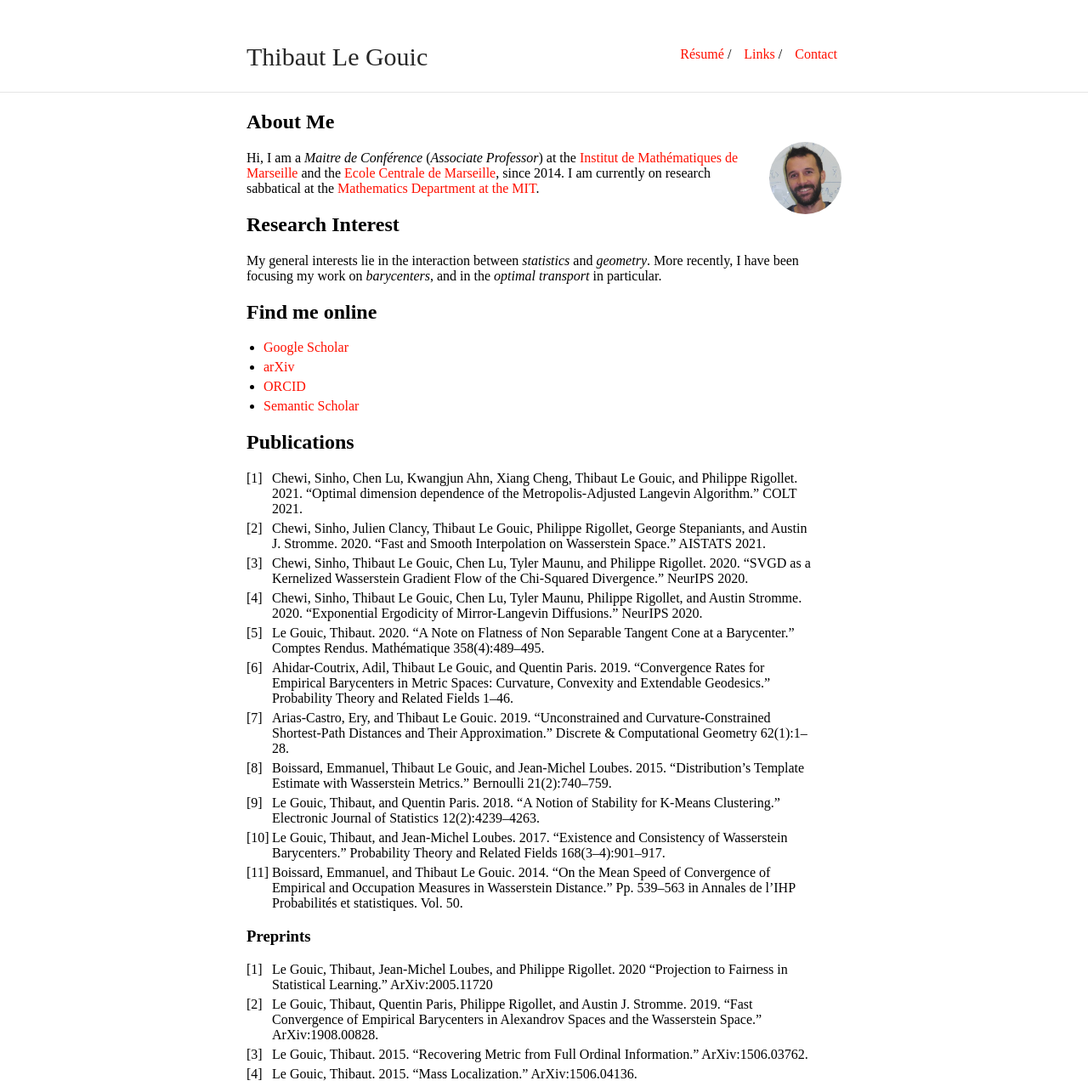
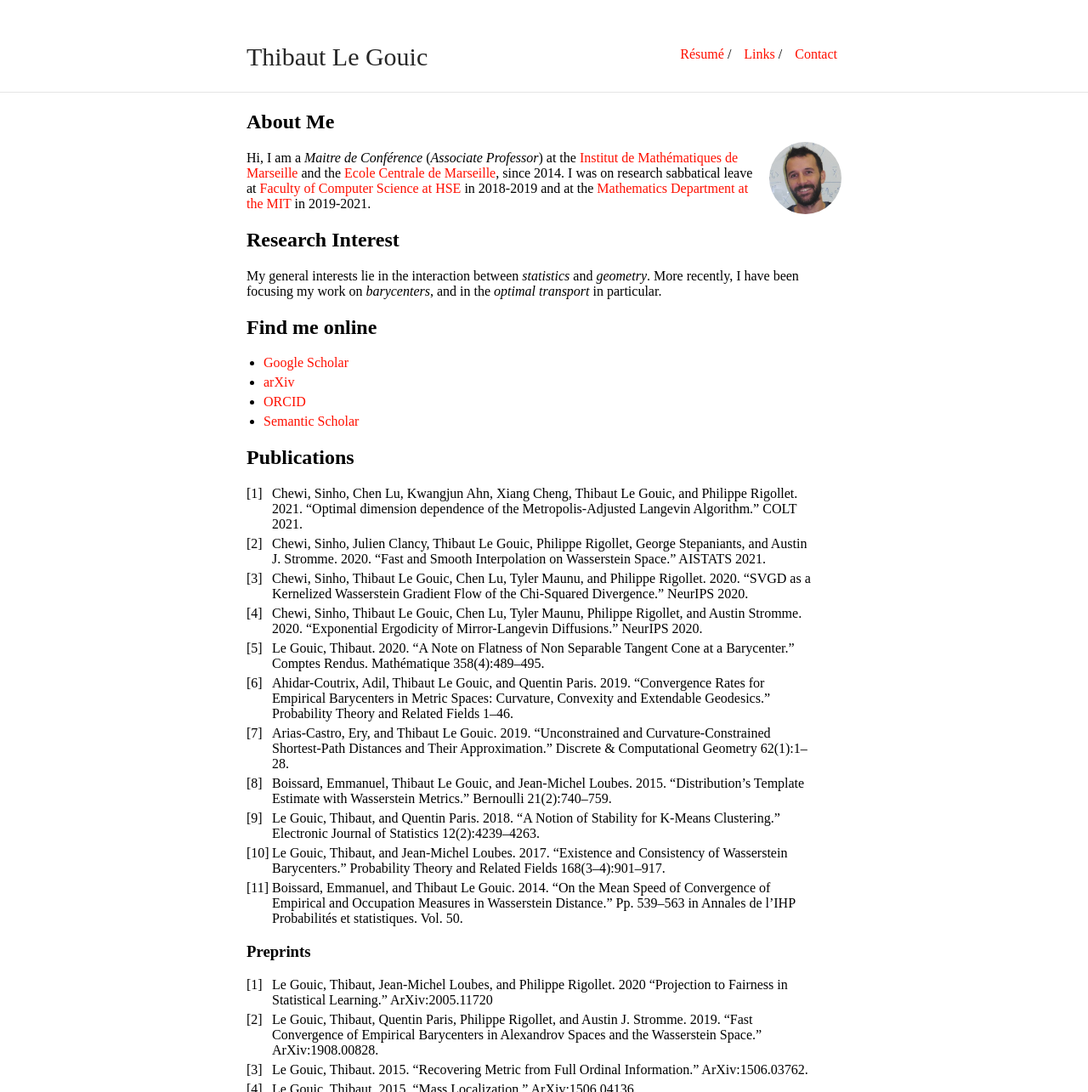
Before and after one commit to ThibautLG/thibautlg.github.io, a Jekyll site: the page built from index.md, in a window 1280 px wide, cut to the strip 0-1285 px from the top of the page. Shown: the whole strip at 85% size. Built offline with Jekyll 4.4.1, drawn with Linux system fonts in a browser that asks for light colours; our own code applies the rules of GitHub Pages for plain Markdown files.

Commit message:
update bio

```diff
--- a/index.md
+++ b/index.md
@@ -7,7 +7,7 @@ layout: default
 <img class="profile-picture" src="photo_carre.jpg">
 
 Hi, I am a *Maitre de Conférence* (*Associate Professor*) at the [Institut de Mathématiques de Marseille](https://www.i2m.univ-amu.fr/) and the  [Ecole Centrale de Marseille](http://www.centrale-marseille.fr/), since 2014.
-I am currently on research sabbatical at the [Mathematics Department at the MIT](http://math.mit.edu).
+I was on research sabbatical leave at [Faculty of Computer Science at HSE](https://cs.hse.ru/en) in 2018-2019 and at the [Mathematics Department at the MIT](http://math.mit.edu) in 2019-2021.
 
 ## Research Interest
 
```
